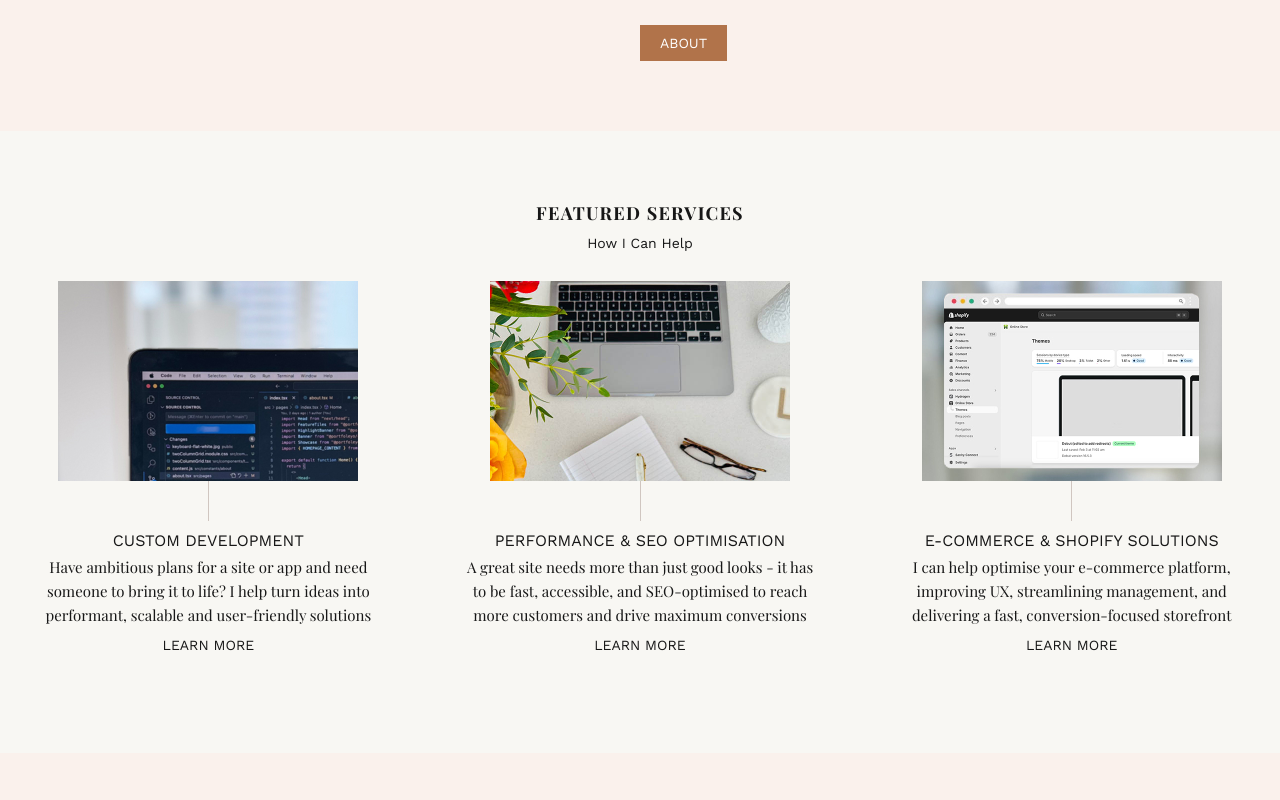
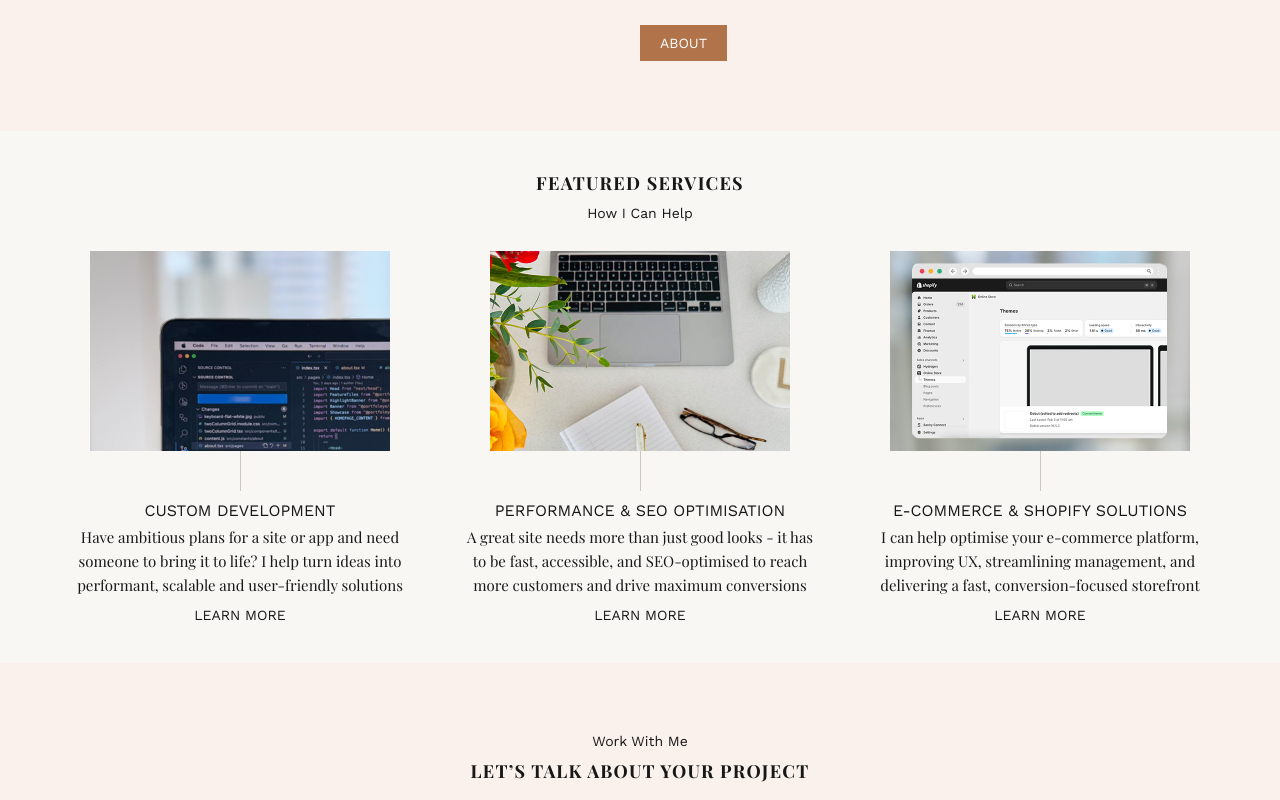
Before and after one commit to lindsayfoley/portfoleyo, a Next.js app: page / in a window 1280 px wide. Shown: the part 520-1320 px from the top of the page. Built offline with nearby package versions, Linux system fonts and the light colour scheme; a web font is replaced by a local one.

Commit message:
fixing mobile and tablet styles

```diff
--- a/src/components/featureTiles/featureTiles.module.css
+++ b/src/components/featureTiles/featureTiles.module.css
@@ -1,19 +1,9 @@
 .container {
-  position: relative;
+  margin: 0 auto;
   padding: 40px 0 10px 0;
   max-width: 1225px;
   font-style: normal;
   color: var(--darkest-grey);
-}
-
-.serviceWrapper:before {
-  content: '→';
-  position: absolute;
-  top: 50px;
-  right: 5%;
-  font-size: 30px;
-  color: var(--dark-grey);
-  opacity: 0.75;
 }
 
 .serviceWrapper {
@@ -61,14 +51,14 @@
   background: var(--medium-grey);
 }
 
-.title, .link {
+.title, .cta {
   font-family: "Work Sans", serif;
   font-optical-sizing: auto;
   font-style: normal;
   font-weight: normal;
 }
 
-.title, .link {
+.title, .cta {
   text-transform: uppercase;
 }
 
@@ -79,47 +69,46 @@
   margin: 0 auto;
 }
 
-.link {
+.cta {
   display: block;
   font-size: 14px;
   margin-top: 10px;
 }
 
 
-@media (min-width: 700px) {
-  .service:first-of-type {
-    margin-left: 3%;
+@media (min-width: 550px) {
+  .serviceWrapper {
+    flex-wrap: wrap;
+    padding-right: 0;
+    justify-content: center;
+  }
+
+  .service, .service:first-of-type {
+    margin: 0;
+  }
+
+  .service:not(:first-of-type) {
+    padding-top: 40px;
   }
 }
 
-@media (min-width: 950px) {
-  .service:first-of-type {
-    margin-left: 2%;
+@media (min-width: 800px) {
+  .service:not(:last-of-type) {
+    padding-top: 0;
+  }
+
+  .copy {
+   width: 90%;
+   margin: 0 auto;
   }
 }
 
-
-@media (min-width: 1024px) {
-  .serviceWrapper:before {
-    display: none;
+@media (min-width: 1000px) {
+  .serviceWrapper {
+    flex-wrap: nowrap;
   }
 
-  .serviceWrapper {
-    padding-right: 0;
-  }
-
-  .service:first-of-type, .service {
-    margin: 0;
+  .service:last-of-type {
+    padding-top: 0;
   }
 }
-
-@media (min-width: 1050px) {
-  .container {
-    padding: 70px 0;
-    margin: 0 auto;
-  }
-
-  .serviceWrapper {
-    gap: 70px;
-  }
-}
--- a/src/components/featureTiles/featureTiles.tsx
+++ b/src/components/featureTiles/featureTiles.tsx
@@ -39,12 +39,25 @@ const FeatureTiles = ({
   cta,
   theme = colourTheme.default,
 }: FeatureTilesProps) => {
-  return (
-    <section className={theme ? `${theme}Theme` : ""}>
-      <div className={styles.container}>
-        <SectionTitle title={title} subtitle={subtitle} />
-        <div className={styles.serviceWrapper}>
-          {services.map(({ image, Icon, title, description, href }) => (
+  const tilesMarkup = services.map(
+    ({ image, Icon, title, description, href }) => {
+      return href ? (
+        <article className={styles.service} key={title}>
+          <a href={href}>
+            {image && (
+              <img className={styles.image} src={image.src} alt={image.alt} />
+            )}
+            {Icon && (
+              <Icon fill={getIconFillValueFromTheme(theme)} width="100px" />
+            )}
+            <div className={styles.copy}>
+              <h4 className={styles.title}>{title}</h4>
+              <p className={styles.description}>{description}</p>
+              {cta && <h5 className={styles.cta}>{cta}</h5>}
+            </div>
+          </a>
+        </article>
+      ) : (
         <article className={styles.service} key={title}>
           {image && (
             <img className={styles.image} src={image.src} alt={image.alt} />
@@ -55,15 +68,18 @@ const FeatureTiles = ({
           <div className={styles.copy}>
             <h4 className={styles.title}>{title}</h4>
             <p className={styles.description}>{description}</p>
-                {href && cta && (
-                  <a className={styles.link} href={href}>
-                    {cta}
-                  </a>
-                )}
+            {cta && <h5 className={styles.cta}>{cta}</h5>}
           </div>
         </article>
-          ))}
-        </div>
+      );
+    }
+  );
+
+  return (
+    <section className={theme ? `${theme}Theme` : ""}>
+      <div className={styles.container}>
+        <SectionTitle title={title} subtitle={subtitle} />
+        <div className={styles.serviceWrapper}>{tilesMarkup}</div>
       </div>
     </section>
   );
```
Lines whose indentation alone changed are shown as unchanged.
